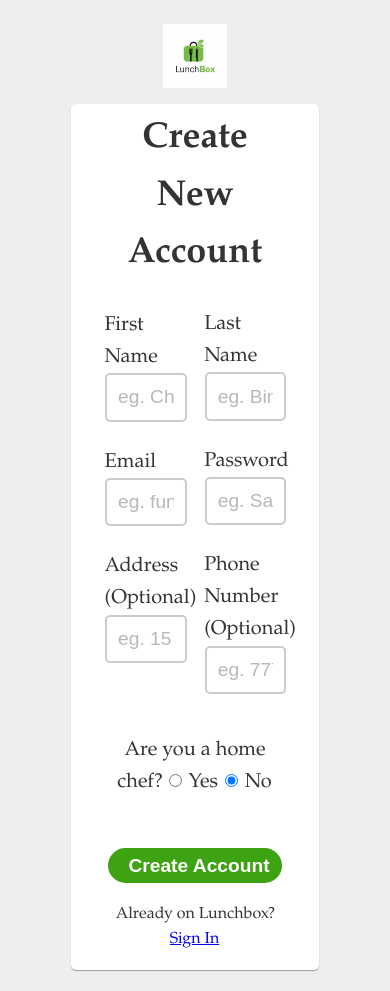
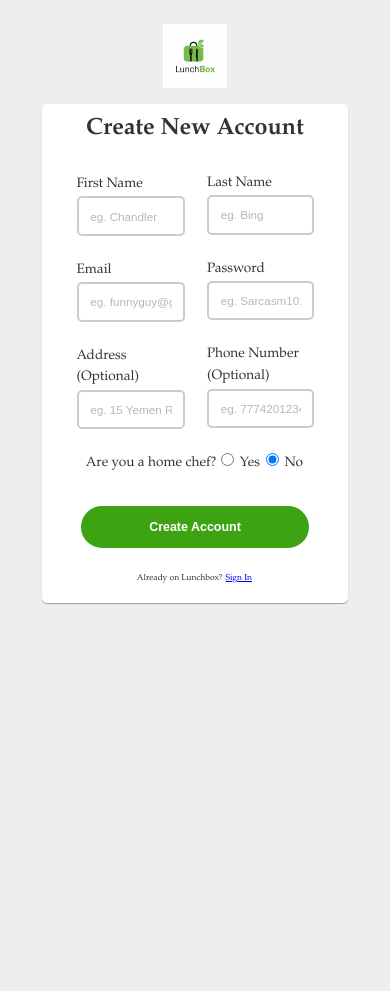
Before and after one commit to shanbhag10/lunchbox, a Flask app: page /create_account in a window 390 px wide. After the commit the page ends 604 px from the top, so only its background shows below. Run offline with Flask 2, Linux system fonts and the light colour scheme.

Commit message:
Make website responsive

```diff
--- a/static/create_account.css
+++ b/static/create_account.css
@@ -7,7 +7,7 @@
 
 .box {
     background-color: white;
-    margin: 5% 11% 1% 11%;
+    margin: 5% 10% 5% 10%;
     box-shadow: 0 1px 1px rgba(0,0,0,0.12), 0 1px 1px rgba(0,0,0,0.24);
     text-align: left;
     border-radius: 5px;
@@ -18,10 +18,9 @@
 
 .create {
     margin: auto;
-    margin-top: 50px;
+    margin-top: 8vw;
     border-radius: 30px;
     width: 95%;
-    padding: 2.5% 10%;
 }
 
 .center {
@@ -31,3 +30,15 @@
 .top {
     margin-top: 40px;
 }
+
+@media screen and (max-width: 600px) {
+    .box {
+        margin: 5% 2% 1% 2%;
+        font-size: 3.5vw;
+        max-width: 96%;
+    }
+
+    .top {
+        margin-top: 10px;
+    }
+}
--- a/static/login.css
+++ b/static/login.css
@@ -7,11 +7,9 @@
 
 .box {
     background-color: white;
-    margin: 5% 11% 1% 11%;
+    margin: 5% 10% 5% 10%;
     box-shadow: 0 1px 1px rgba(0,0,0,0.12), 0 1px 1px rgba(0,0,0,0.24);
-    text-align: left;
     border-radius: 5px;
-    font-size: 100%;
     padding: 5% 10% 5% 10%;
     align-items: center;
 }
--- a/static/style.css
+++ b/static/style.css
@@ -15,11 +15,7 @@
 }
 
 .input1 {
-	margin: 1.5rem 0;
-}
-
-img {
-	width: 100%;
+    margin: 1.5rem 0;
 }
 
 .message {
@@ -50,6 +46,10 @@
     margin-right: 5%;
 }
 
+h1 {
+    font-size: 180%;
+}
+
 .link {
     font-size: 80%;
     text-align: center;
@@ -61,7 +61,7 @@
 	width: 100%;
 	background: rgb(62, 163, 18);
 	color: #fff;
-	padding: 1% 2%;
+	padding: 3% 2%;
 	border: none;
 	cursor: pointer;
 	outline: none;
@@ -71,10 +71,6 @@
     font-weight: bold;
     border-radius: 20px;
     border: 2px solid rgb(62, 163, 18);
-}
-
-h1 {
-    font-size: 180%;
 }
 
 .left {
@@ -94,3 +90,24 @@
     color: rgb(184, 184, 184);
     opacity: 1; /* Firefox */
 }
+
+@media screen and (max-width: 600px) {
+    input[type='text'],
+    input[type='password'],
+    textarea {
+        font-size: 3vw;
+    }
+
+    h1 {
+        font-size: 6vw;
+    }
+
+    .link {
+        font-size: 2.2vw;
+    }
+
+    .btn {
+        padding: 5% 2%;
+        font-size: 3.2vw;
+    }
+}
--- a/templates/chef_home.html
+++ b/templates/chef_home.html
@@ -19,7 +19,6 @@
       <button class="tablinks" onclick="openCity(event, 'Dashboard')">Dashboard</button>
       <button class="tablinks" onclick="openCity(event, 'Todays_Menu')">Today's Menu</button>
       <div class="tabspace"></div>
-      <img src="../static/logo.jpeg" alt="Lunchbox" class="logo"/>
     </div>
 
     <div id="Profile" class="tabcontent">
```
Also changed, not shown: static/home.css (+17 -5 lines).
